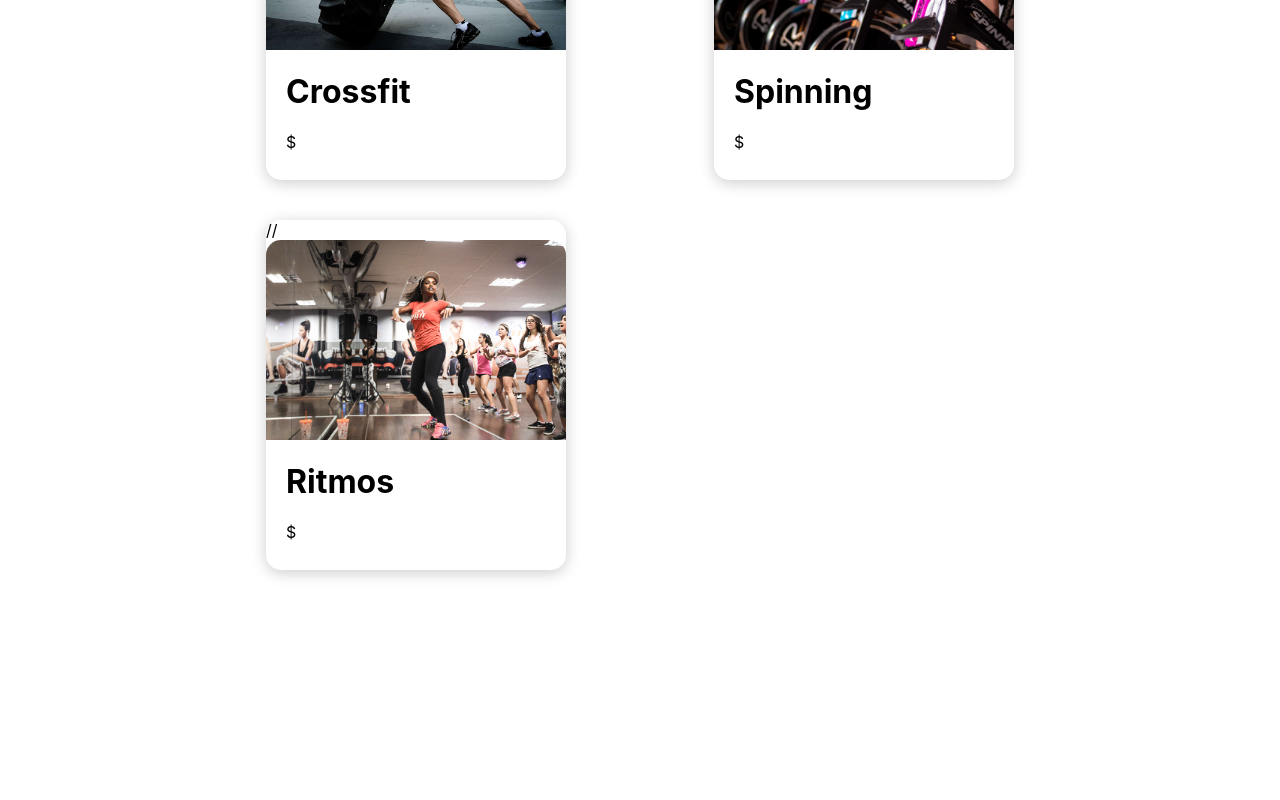
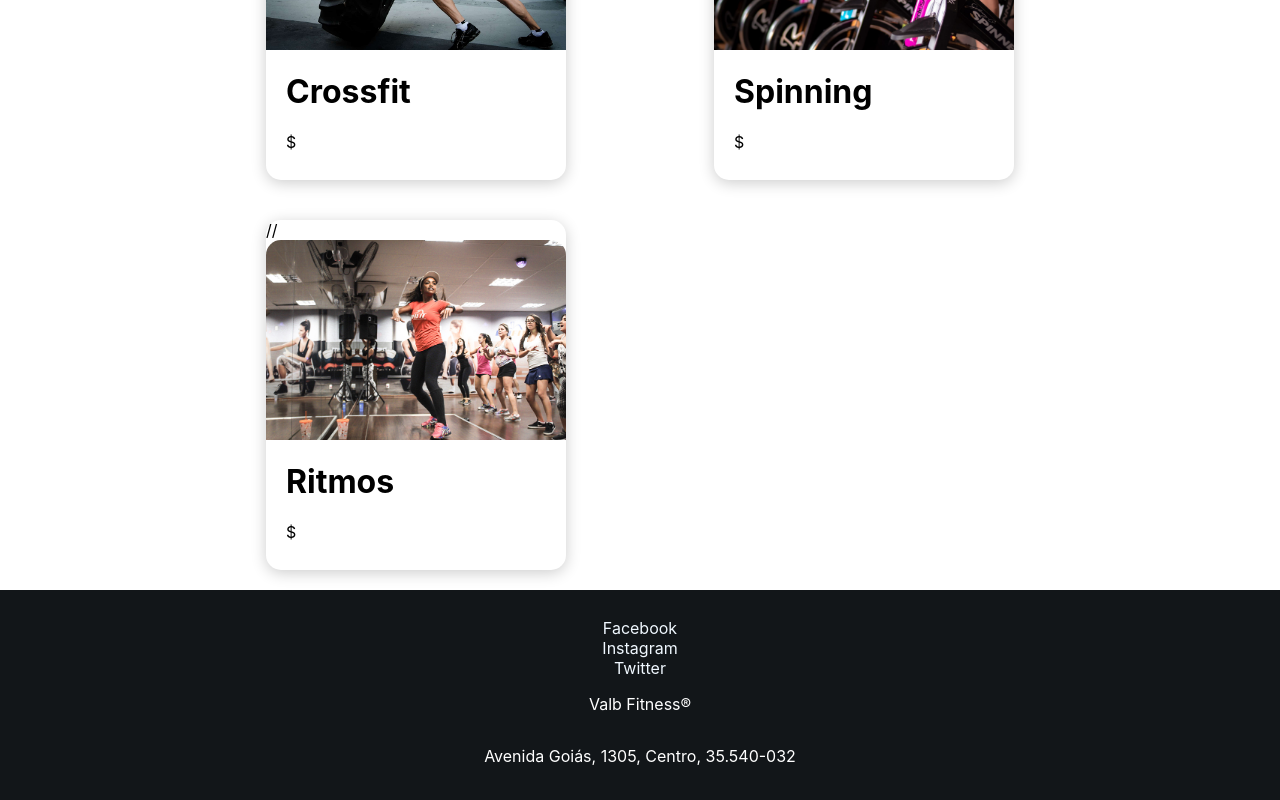
Before and after one commit to Lorenagoc/Valb-Fitness, a React (Create React App) app in the folder valb-fitness/frontend/: page / in a window 1280 px wide. Shown: the part 829-1629 px from the top of the page. Before the commit the page ends 1419 px from the top, so only its background shows below. Built offline with nearby package versions, Linux system fonts and the light colour scheme; the HTML template or start-up script is replaced by a standard one.

Commit message:
Footer solution

```diff
--- a/valb-fitness/frontend/src/App.js
+++ b/valb-fitness/frontend/src/App.js
@@ -2,7 +2,7 @@
 import { BrowserRouter as Router, Route, Switch } from 'react-router-dom';
 import  Navbar from './Navbar';
 import  Home from './Home';
-//import Footer from './Footer';
+import Footer from './Footer';
 import  Team from './Team';
 import StaffTeam from './StaffTeam';
 // import  UserLogIn from './UserLogIn';
@@ -24,8 +24,9 @@ function App() {
       <div className="App">
         <Switch>
           <Route exact path="/">
-            <Navbar/>
-            <Home/>
+            <Navbar />
+            <Home />
+            <Footer />
           </Route>
           <Route path="/Team">
             <Team />
--- a/valb-fitness/frontend/src/Footer.js
+++ b/valb-fitness/frontend/src/Footer.js
@@ -3,14 +3,16 @@ import "./styles/Footer.css";
 import InstagramIcon from "./assets/Instagram-Icon.png";
 import FacebookIcon from "./assets/facebook-icon.png";
 
-
 function Footer() {
   return (
     <div className="footer">
       <div className="socialMedia">
-        <InstagramIcon /> <FacebookIcon />
+        <a href="#">Facebook</a><br />
+        <a href="#">Instagram</a><br />
+        <a href="#">Twitter</a>
       </div>
-      <p> &copy; 2021 pedrotechpizza.com</p>
+      <p>Valb Fitness&reg;</p>
+      <p>Avenida Goiás, 1305, Centro, 35.540-032</p>
     </div>
   );
 }
--- a/valb-fitness/frontend/src/styles/Footer.css
+++ b/valb-fitness/frontend/src/styles/Footer.css
@@ -8,7 +8,9 @@
     flex-direction: column;
     padding-top: 10px;
   }
-
+  .socialMedia{
+    text-align: center;
+  }
   .socialMedia svg {
     color: white;
     margin: 20px;
@@ -16,6 +18,16 @@
     cursor: pointer;
   }
 
+  .socialMedia a{
+    color: aliceblue;
+    text-decoration: none;
+  }
+
+  .socialMedia a:hover{
+    color: #ffa624;
+    text-decoration: underline;
+  }
+
   .footer p {
     color: white;
   }
```
